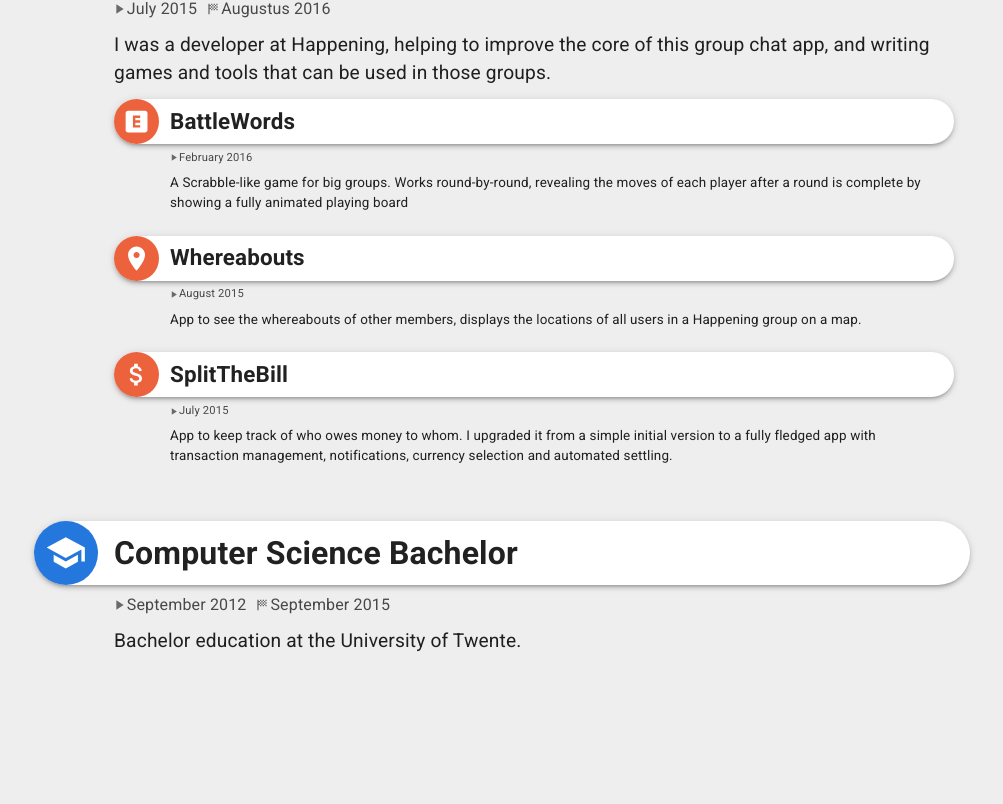
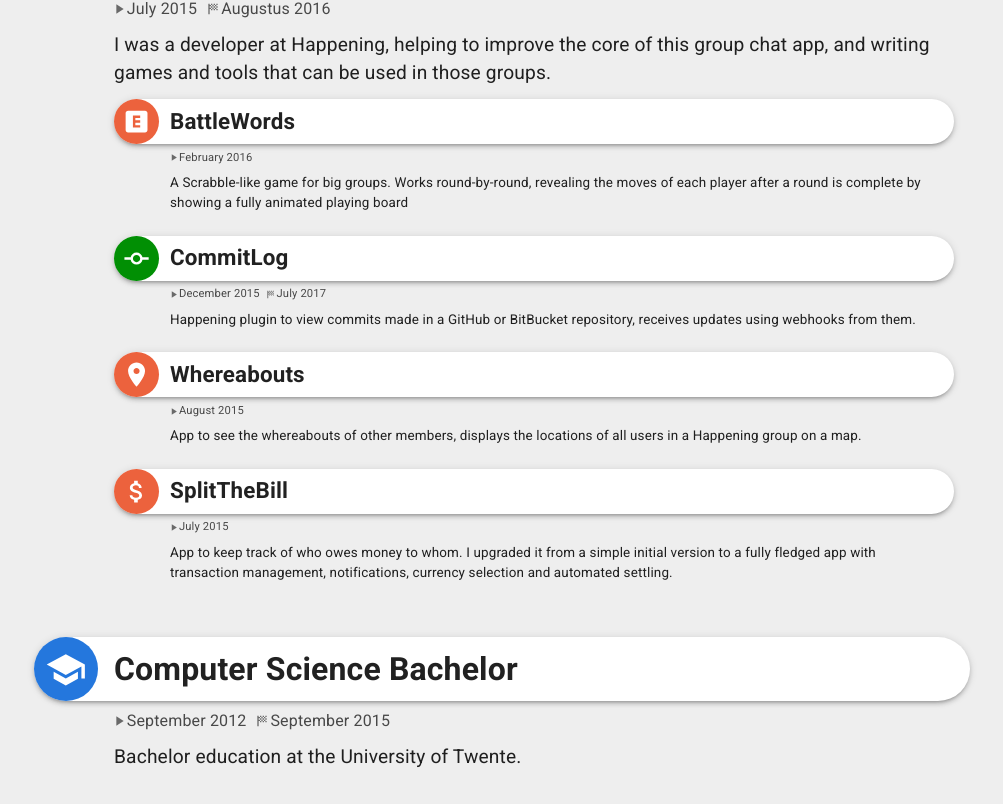
Before and after one commit to NLthijs48/NLthijs48.github.io, a React (Create React App) app: page / in a window 1280 px wide. Shown: the part 1991-2795 px from the top of the page, without its empty margins (138-1141 px from the left). Before the commit the page ends 2678 px from the top, so only its background shows below. Built offline with nearby package versions, Linux system fonts and the light colour scheme.

Commit message:
Add CommitLog Happening plugin

```diff
--- /dev/null
+++ b/src/activities/happening/commitLog.tsx
@@ -0,0 +1,18 @@
+import {HobbyInformation} from '../ActivityInformation';
+import CommitIcon from '@mui/icons-material/Commit';
+import React from 'react';
+import ActivityType from '../ActivityType';
+
+const commitLog: HobbyInformation = {
+	activityType: ActivityType.Hobby,
+	name: 'CommitLog',
+	description: (
+		<div>Happening plugin to view commits made in a GitHub or BitBucket repository, receives updates using webhooks from them.</div>
+	),
+	from: 'December 2015',
+	till: 'July 2017', // Last updates
+	Icon: CommitIcon,
+	website: 'https://github.com/NLthijs48/CommitLog',
+};
+
+export default commitLog;
--- a/src/activities/happening/happening.tsx
+++ b/src/activities/happening/happening.tsx
@@ -5,6 +5,7 @@ import ActivityType from '../ActivityType';
 import battleWords from './battleWords';
 import splitTheBill from './splitTheBill';
 import whereabouts from './whereabouts';
+import commitLog from './commitLog';
 
 const happening: JobInformation = {
 	activityType: ActivityType.Job,
@@ -19,7 +20,7 @@ const happening: JobInformation = {
 	till: 'Augustus 2016',
 	Icon: QuestionAnswerIcon,
 	website: 'https://happening.im',
-	activities: [battleWords, whereabouts, splitTheBill],
+	activities: [battleWords, commitLog, whereabouts, splitTheBill],
 };
 
 export default happening;
```
